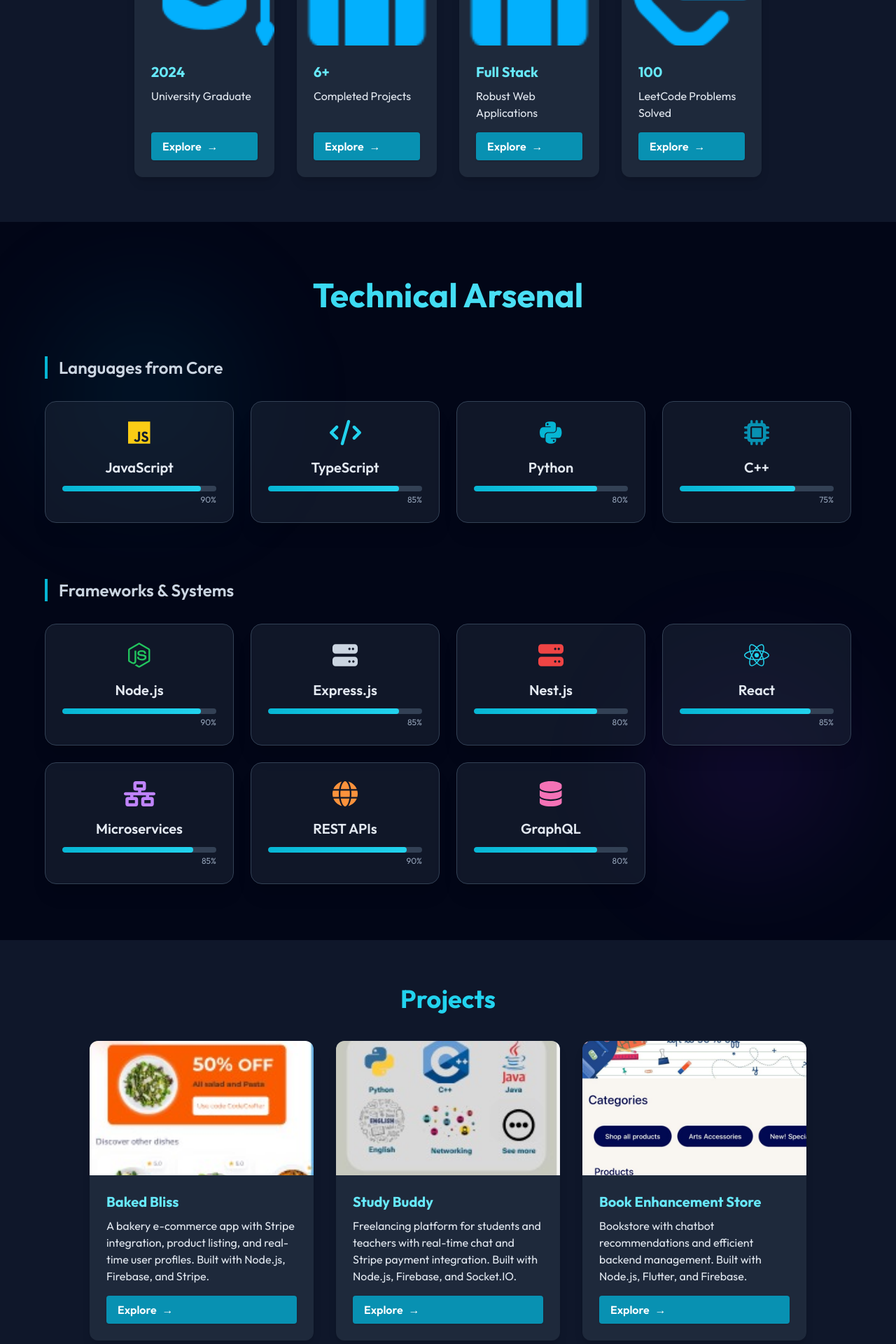
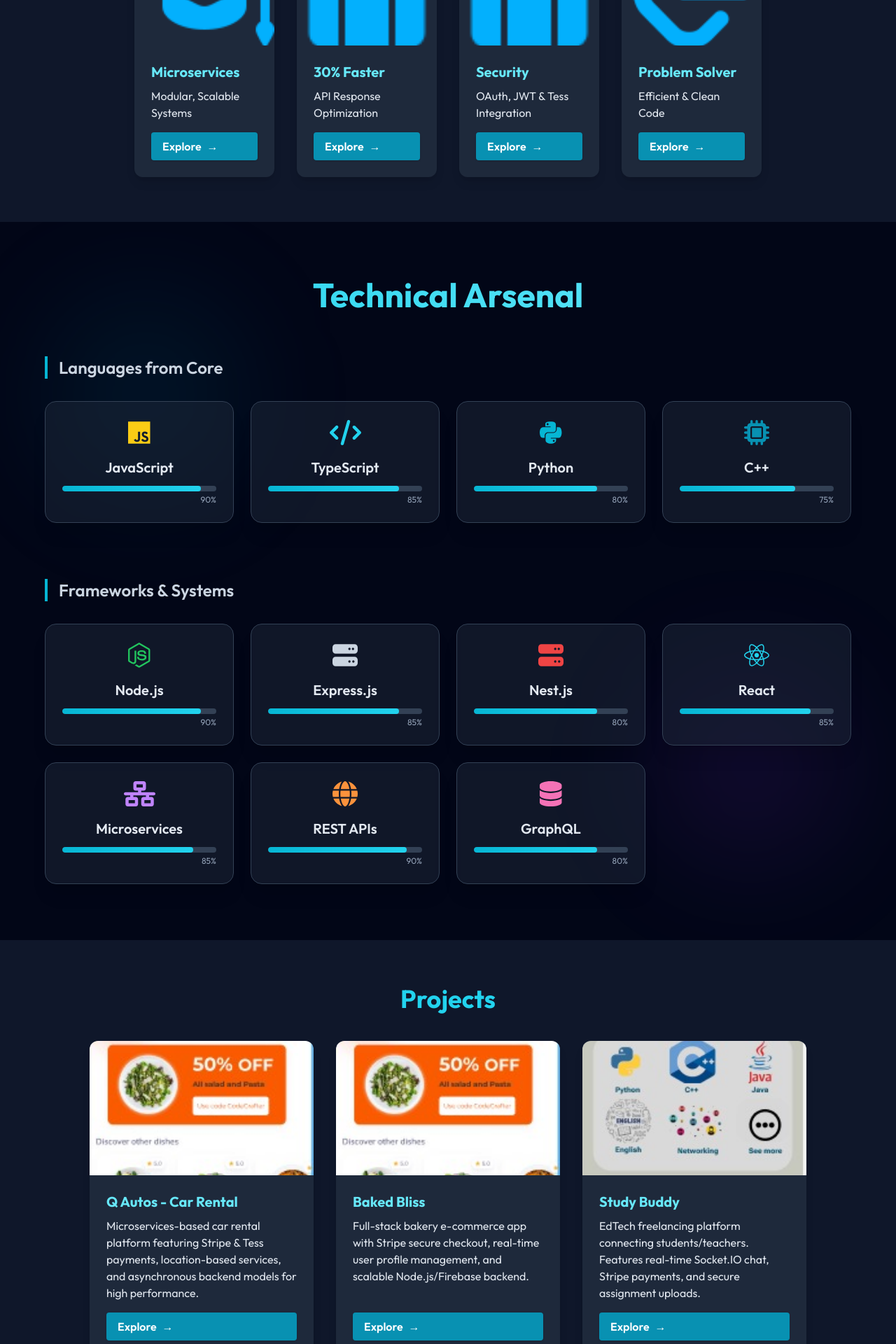
Before and after one commit to AkashZaheer045/Protofolio, a React (Create React App) app: page / in a window 1280 px wide. Shown: the part 1600-3520 px from the top of the page at 70% size. Built offline with nearby package versions, Linux system fonts and the light colour scheme; the HTML template or start-up script is replaced by a standard one.

Commit message:
Update portfolio with resume details

```diff
--- a/src/pages/WhyHireMe.jsx
+++ b/src/pages/WhyHireMe.jsx
@@ -10,31 +10,27 @@ const WhyHireMe = () => {
   const whyHireMeCards = [
     {
       imageUrl: scholar,
-      altText: "NTSE Scholar",
-      title: "2024",
-      description: "University Graduate",
+      altText: "Microservices Architect",
+      title: "Microservices",
+      description: "Modular, Scalable Systems",
     },
     {
       imageUrl: project,
-      altText: "Completed Projects",
-      title: "6+",
-      description: "Completed Projects",
+      altText: "High Performance",
+      title: "30% Faster",
+      description: "API Response Optimization",
     },
     {
       imageUrl: project,
-      altText: "Full Stack",
-      title: "Full Stack",
-      description: "Robust Web Applications",
-      // imageUrl: codechef,
-      // altText: "Codechef Rating",
-      // title: "4★",
-      // description: "Codechef Rating",
+      altText: "Secure Systems",
+      title: "Security",
+      description: "OAuth, JWT & Tess Integration",
     },
     {
       imageUrl: leetcode,
-      altText: "LeetCode Problems Solved",
-      title: "100",
-      description: "LeetCode Problems Solved",
+      altText: "Problem Solver",
+      title: "Problem Solver",
+      description: "Efficient & Clean Code",
     },
   ];
 
--- a/src/pages/projects.jsx
+++ b/src/pages/projects.jsx
@@ -8,11 +8,19 @@ import Card from "../components/Card";
 const Projects = () => {
   const cards = [
     {
+      imageUrl: baked_bliss, // Placeholder for Q Autos if image not available, utilizing existing asset or similar
+      altText: "Q Autos",
+      title: "Q Autos - Car Rental",
+      description:
+        "Microservices-based car rental platform featuring Stripe & Tess payments, location-based services, and asynchronous backend models for high performance.",
+      explore: "https://github.com/BitAnon47", // Fallback URL or specific repo
+    },
+    {
       imageUrl: baked_bliss,
       altText: "Baked Bliss",
       title: "Baked Bliss",
       description:
-        "A bakery e-commerce app with Stripe integration, product listing, and real-time user profiles. Built with Node.js, Firebase, and Stripe.",
+        "Full-stack bakery e-commerce app with Stripe secure checkout, real-time user profile management, and scalable Node.js/Firebase backend.",
       explore: "https://github.com/BitAnon47/baked-bliss",
     },
     {
@@ -20,7 +28,7 @@ const Projects = () => {
       altText: "Study Buddy",
       title: "Study Buddy",
       description:
-        "Freelancing platform for students and teachers with real-time chat and Stripe payment integration. Built with Node.js, Firebase, and Socket.IO.",
+        "EdTech freelancing platform connecting students/teachers. Features real-time Socket.IO chat, Stripe payments, and secure assignment uploads.",
       explore: "https://github.com/BitAnon47/study-buddy",
     },
     {
@@ -28,7 +36,7 @@ const Projects = () => {
       altText: "Book Enhancement Store",
       title: "Book Enhancement Store",
       description:
-        "Bookstore with chatbot recommendations and efficient backend management. Built with Node.js, Flutter, and Firebase.",
+        "Hybrid mobile/web bookstore built with Flutter & Node.js. Includes an ML-powered chatbot for recommendations and efficient order processing.",
       explore: "https://github.com/BitAnon47/book-store",
     },
   ];
```
